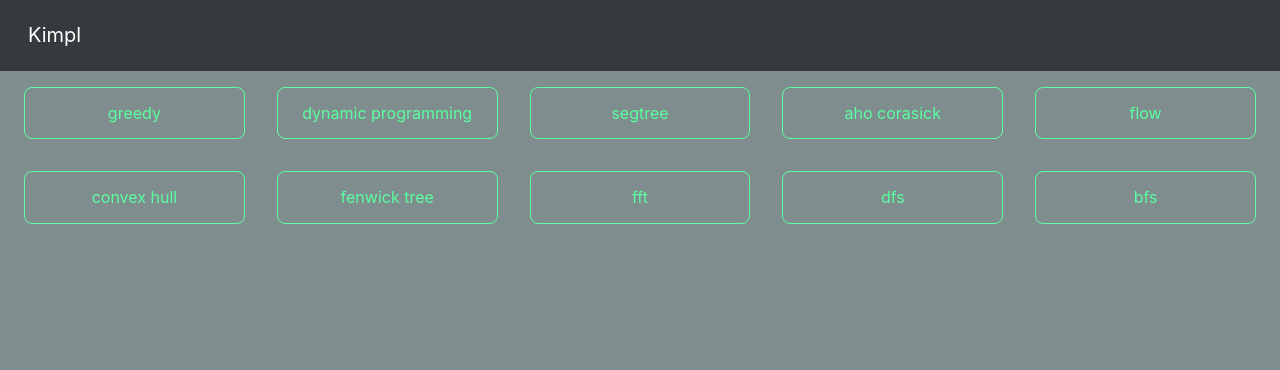
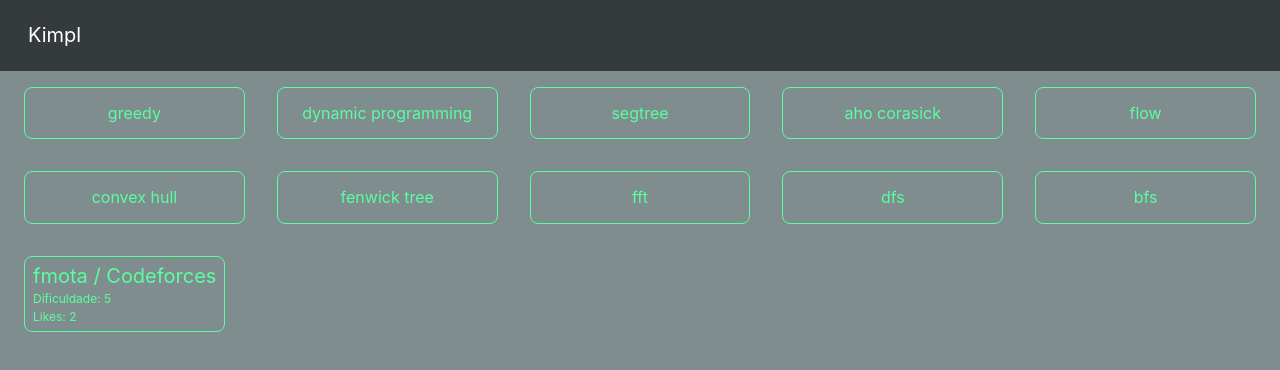
Before and after one commit to FMota0/kimpl, a React (Create React App) app in the folder client/: page /tags/1 in a window 1280 px wide. Shown: the top 370 px of the page. Built offline with nearby package versions, Linux system fonts and the light colour scheme.

Commit message:
Add Links component

```diff
--- a/client/src/App.css
+++ b/client/src/App.css
@@ -19,12 +19,15 @@
   border-color: var(--celeste);
 }
 
-.medium-spring-green {
+.card {
   color: var(--medium-spring-green);
+  border-color: var(--medium-spring-green);
 }
 
-.b--medium-spring-green {
-  border-color: var(--medium-spring-green);
+.card:hover {
+  color: var(--battleship-grey);
+  border-color: var(--battleship-grey);
+  background-color: var(--medium-aquamarine);
 }
 
 .bg-onyx {
@@ -34,42 +37,3 @@
 html {
   background-color: var(--battleship-grey);
 }
-
-.App {
-  text-align: center;
-}
-
-.App-logo {
-  height: 40vmin;
-  pointer-events: none;
-}
-
-@media (prefers-reduced-motion: no-preference) {
-  .App-logo {
-    animation: App-logo-spin infinite 20s linear;
-  }
-}
-
-.App-header {
-  background-color: #282c34;
-  min-height: 100vh;
-  display: flex;
-  flex-direction: column;
-  align-items: center;
-  justify-content: center;
-  font-size: calc(10px + 2vmin);
-  color: white;
-}
-
-.App-link {
-  color: #61dafb;
-}
-
-@keyframes App-logo-spin {
-  from {
-    transform: rotate(0deg);
-  }
-  to {
-    transform: rotate(360deg);
-  }
-}
--- a/client/src/App.js
+++ b/client/src/App.js
@@ -3,6 +3,7 @@ import './App.css';
 
 import Header from "./components/Header";
 import Tags from "./components/Tags";
+import Links from "./components/Links";
 
 function App() {
   return (
@@ -11,6 +12,9 @@ function App() {
       <div className="ml2 mr2">
         <Tags/>
       </div>
+      <div className="ml2 mr2">
+        <Links/>
+      </div>
     </div>
   );
 }
--- a/client/src/components/Header.js
+++ b/client/src/components/Header.js
@@ -10,6 +10,6 @@ const Header = () => {
       </div>
     </div>
   )
-}
+};
 
 export default Header;
--- /dev/null
+++ b/client/src/components/LinkCard.js
@@ -0,0 +1,13 @@
+import React from "react";
+
+const LinkCard = ({ link: { owner, judge, difficulty, likes } }) => {
+  return (
+    <div className="ba br3 card pl2 pr2 pb2 pt2 fl">
+      <div className="f4">{owner} / {judge}</div>
+      <div className="f7 mt1">Dificuldade: {difficulty}</div>
+      <div className="f7 mt1">Likes: {likes}</div>
+    </div>
+  )
+};
+
+export default LinkCard;
--- /dev/null
+++ b/client/src/components/Links.js
@@ -0,0 +1,31 @@
+import React from "react";
+
+import LinkCard from "./LinkCard";
+
+const links = [
+  {
+    id: 'f1f2f3',
+    owner: 'fmota',
+    difficulty: 5,
+    likes: 2,
+    judge: 'Codeforces',
+  },
+];
+
+const Links = () => {
+  return (
+    <div className="flex flex-wrap">
+      {
+        links.map(link => {
+          return (
+            <div key={link.id} className="pa3 w-20">
+              <LinkCard link={link}/>
+            </div>
+          );
+        })
+      }
+    </div>
+  )
+};
+
+export default Links;
--- a/client/src/components/Tags.js
+++ b/client/src/components/Tags.js
@@ -19,8 +19,8 @@ const Tags = () => {
       {tags.map(tag => {
         return (
           <div key={tag} className="pa3 w-20">
-            <div className="ba br3 b--medium-spring-green">
-              <p className="medium-spring-green">
+            <div className="ba br3 card tc">
+              <p>
                 {tag}
               </p>
             </div>
```
